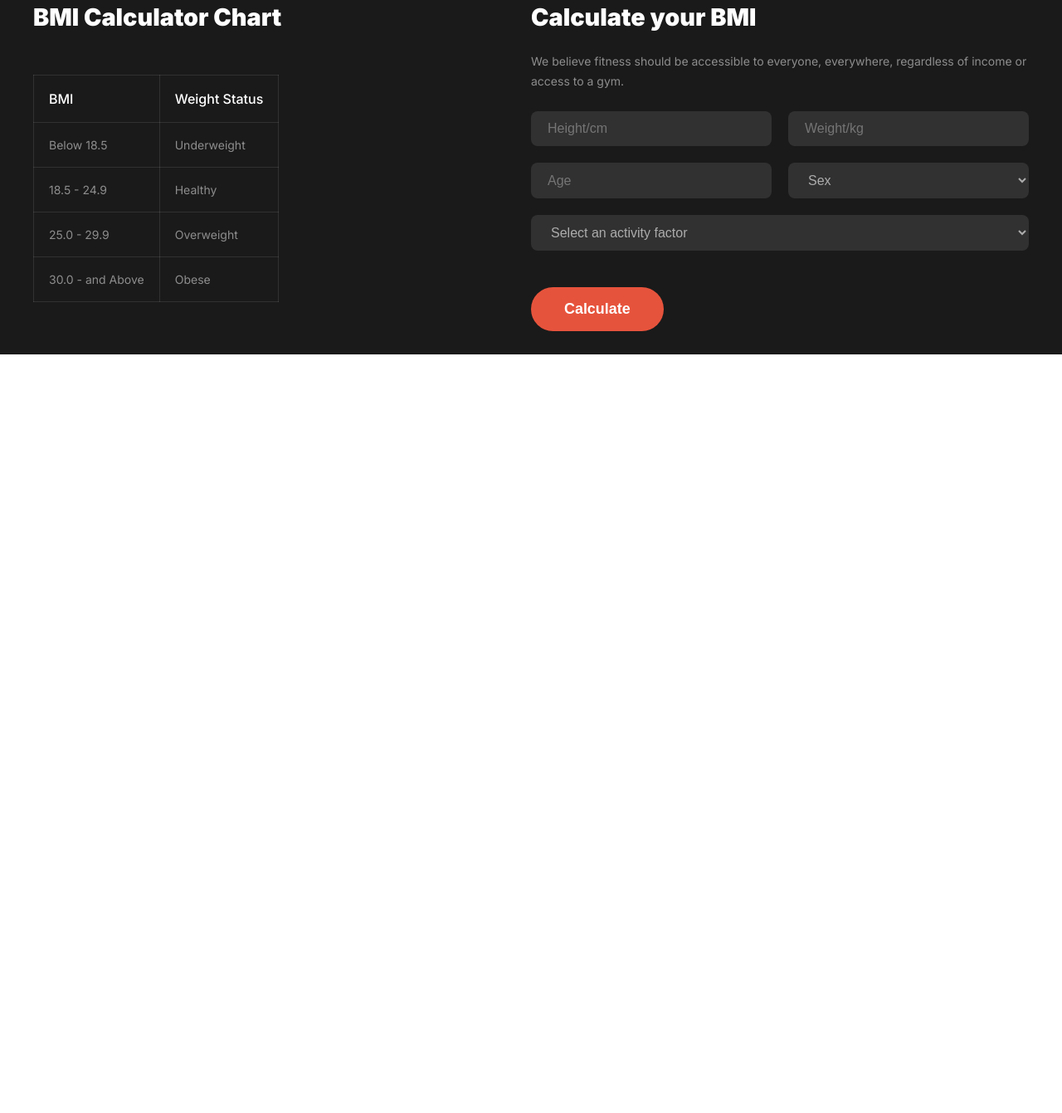
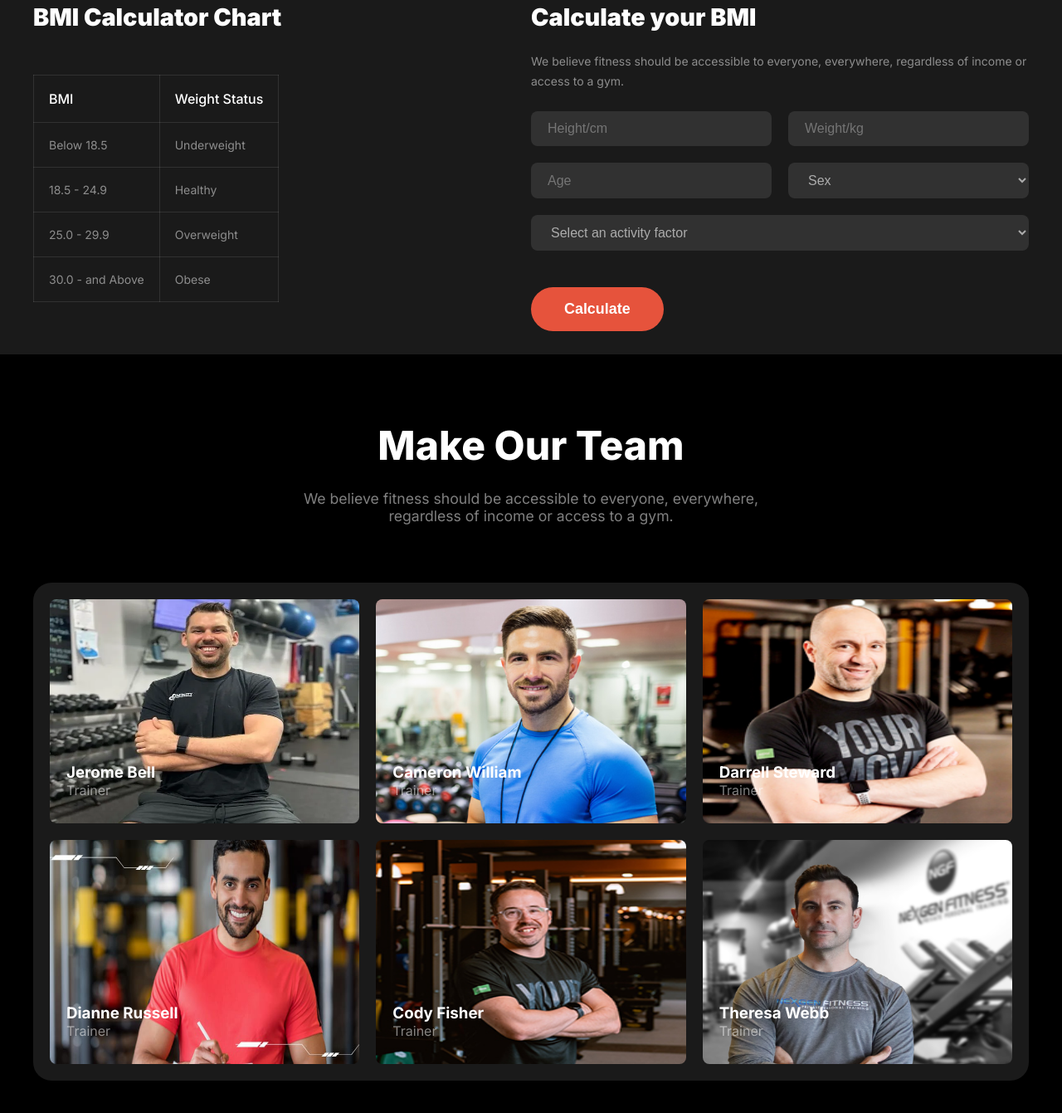
Before and after one commit to AyeshaFerdous/Assignment-2, a plain HTML site: page index.html in a window 1280 px wide. Shown: the part 2159-3500 px from the top of the page at 83% size. Before the commit the page ends 2586 px from the top, so only its background shows below. Drawn offline with Linux system fonts and the light colour scheme; a web font is replaced by a local one.

Commit message:
added a make our team section and make responsive

```diff
--- a/index.html
+++ b/index.html
@@ -189,6 +189,83 @@
           </div>
         </div>
        </section>
+
+
+
+       <section id="make-our-team">
+        <div class="container">
+        <h3 class="section-title">Make Our Team</h3>
+        <p class="section-subtitle primary-color team-subtitle">We believe fitness should be accessible to everyone, everywhere, <br>regardless of income or access to a gym.</p>
+
+
+            <div class="team-img-container">
+
+                <div class="img-section">
+                    <div class="team-img">
+                        <img src="images/trainer1.png" alt="">
+                    </div>
+                    <div class="team-content">
+                        <h3>Jerome Bell</h3>
+                        <p class="primary-color">Trainer</p>
+                    </div>
+                </div>
+
+                <div class="img-section">
+                    <div class="team-img">
+                        <img src="images/trainer2.png" alt="">
+                    </div>
+                    <div class="team-content">
+                        <h3>Cameron William</h3>
+                        <p class="primary-color">Trainer</p>
+                    </div>
+                </div>
+                <div class="img-section">
+                    <div class="team-img">
+                        <img src="images/trainer3.png" alt="">
+
+                    </div>
+                    <div class="team-content">
+                        <h3>Darrell Steward</h3>
+                        <p class="primary-color">Trainer</p>
+                    </div>
+                </div>
+
+               <div class="img-section">
+                <div class="team-img">
+                    <img src="images/trainer4.png" alt="">
+
+                </div>
+                <div class="team-content">
+                    <h3>Dianne Russell</h3>
+                    <p class="primary-color">Trainer</p>
+                </div>
+               </div>
+
+               <div class="img-section">
+                <div class="team-img">
+                    <img src="images/trainer5.png" alt="">
+
+                </div>
+                <div class="team-content">
+                    <h3>Cody Fisher</h3>
+                    <p class="primary-color">Trainer</p>
+                </div>
+               </div>
+
+                <div class="img-section">
+                    <div class="team-img">
+                        <img src="images/trainer6.png" alt="">
+
+                    </div>
+                    <div class="team-content">
+                        <h3>Theresa Webb</h3>
+                        <p class="primary-color">Trainer</p>
+                    </div>
+                </div>
+            </div>
+        </div>
+       </section>
+
     </main>
     <footer>
 
--- a/responsive.css
+++ b/responsive.css
@@ -1,7 +1,7 @@
 @media screen and (max-width: 576px){
     .container{
         width: 100%;
-        padding: 24px;
+        padding: 0 20px;
     }
     .nav-list-items{
         display: none;
@@ -91,6 +91,13 @@
     .calculate-your-bmi .input-field{
         width: 100%;
     }
+    .team-img-container{
+        grid-template-columns: repeat(1, 1fr);
+
+
+    }
+
+
 }
 @media screen and (min-width:576px) and (max-width: 992px) {
     .container{
--- a/style.css
+++ b/style.css
@@ -8,6 +8,7 @@
 
 body{
     font-family: "Inter", sans-serif;
+
 }
 
 /* shared styles */
@@ -31,6 +32,7 @@ body{
 }
 main{
     background-color: black;
+
 }
 .section-title{
     color: white;
@@ -361,3 +363,51 @@ ul .hamburg-item{
     margin-top: 24px;
 }
 /* bmi-calculator section ends here */
+
+/* make our team section starts here */
+#make-our-team{
+    padding: 80px 0;
+}
+#make-our-team .team-subtitle{
+    margin-bottom: 70px;
+}
+.team-img-container{
+    display: grid;
+    grid-template-columns: repeat(3, 1fr);
+    row-gap: 20px;
+    column-gap: 20px;
+    background-color: rgba(255, 255, 255, 0.1);
+    border-radius: 22px;
+    padding: 20px;
+
+}
+.img-section{
+    position: relative;
+    width: 100%;
+
+}
+.team-img{
+    width: 100%;
+    height: 270px;
+    overflow: hidden;
+}
+.team-img img{
+    width: 100%;
+    height: 100%;
+    border-radius: 8px;
+    transition: 0.3s;
+}
+.team-content{
+    position: absolute;
+    bottom: 30px;
+    left: 20px;
+}
+.team-content h3{
+    color: white;
+}
+.team-img img:hover{
+    transform: scale(1.1);
+
+}
+
+/* make our team section ends here */
```
